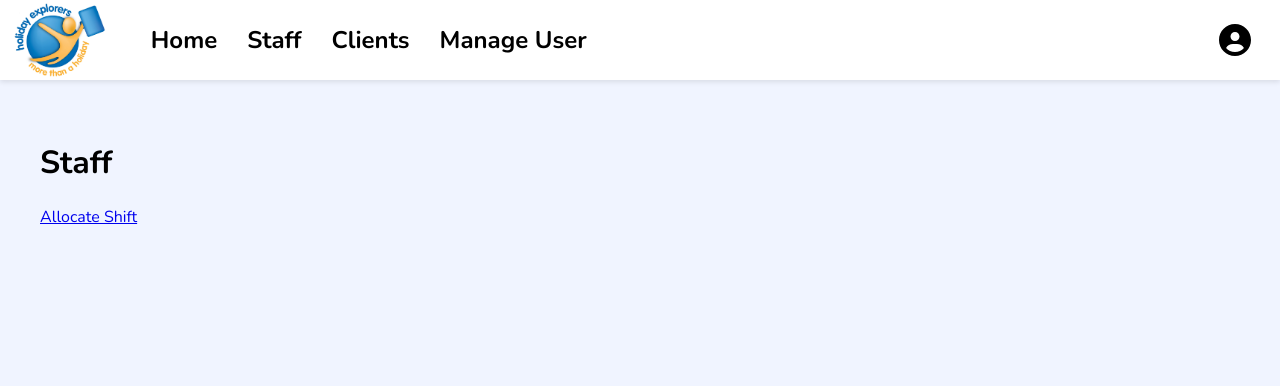
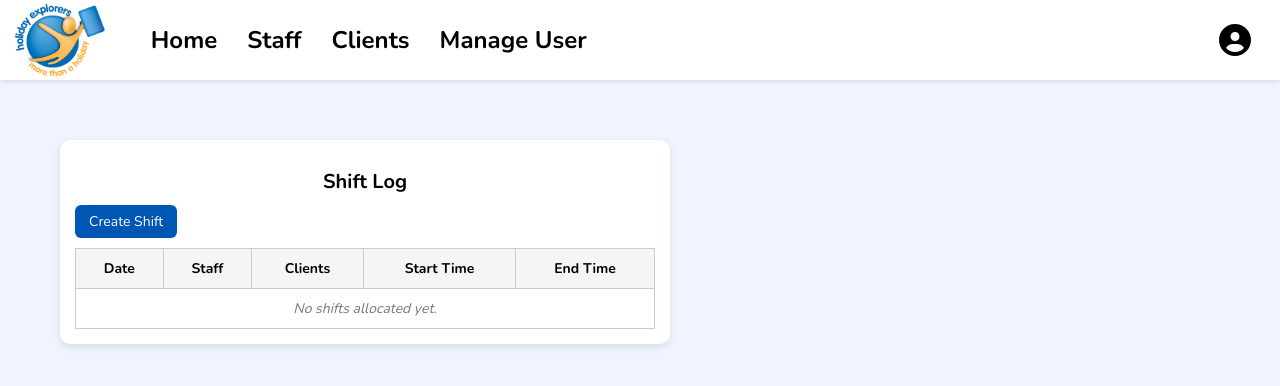
Before and after one commit to HarshPatel093/he-app, a Django app: page /staff/ in a window 1280 px wide. Shown: the top 386 px of the page. Run offline with Django 5.2, Linux system fonts and the light colour scheme; a user stored in the database is signed in; tables that the repository leaves empty hold one stand-in row (values such as "Sample post").

Commit message:
Add shift allocation success message with redirect after 2 seconds and shift log table
Implemented success message display on shift allocation page with a 2second delay before redirecting to Shift Log page

Added Shift Log table layout to display allocated shifts (date, staff, clients, start time, end time)

```diff
--- a/users/templates/users/shift_list.html
+++ b/users/templates/users/shift_list.html
@@ -1,15 +1,99 @@
 {% extends "base.html" %}
 {% block content %}
 
-<div class="staff-page-container">
-    <h1 class="section-heading">Staff</h1>
-
+<div class="staff-dashboard">
+    <div class="shift-table-container">
+      <h1 class="section-heading">Shift Log</h1>
     <div class="btn-container">
-        <a href="{% url 'allocate_shift' %}" class="btn">Allocate Shift</a>
+        <a href="{% url 'allocate_shift' %}" class="btn">Create Shift</a>
     </div>
-
-    <!-- Later we’ll add Staff Log table + Chart here -->
-
+    <table class="shift-table">
+          <thead>
+              <tr>
+                  <th>Date</th>
+                  <th>Staff</th>
+                  <th>Clients</th>
+                  <th>Start Time</th>
+                  <th>End Time</th>
+              </tr>
+          </thead>
+          <tbody>
+              {% for shift in shifts %}
+              <tr>
+                  <td>{{ shift.date }}</td>
+                  <td>{{ shift.staff.name }}</td>
+                  <td>
+                      {% for client in shift.clients.all %}
+                          {{ client.name }}{% if not forloop.last %}, {% endif %}
+                      {% endfor %}
+                  </td>
+                  <td>{{ shift.start_time }}</td>
+                  <td>{{ shift.end_time }}</td>
+              </tr>
+              {% empty %}
+              <tr>
+                  <td colspan="5" class="no-data">No shifts allocated yet.</td>
+              </tr>
+              {% endfor %}
+          </tbody>
+      </table>
+  </div>
 </div>
 
+<style>
+.staff-dashboard {
+    display: flex;
+    justify-content: space-between;
+    align-items: flex-start;
+    margin: 20px;
+}
+
+.shift-table-container {
+    flex: 0 0 50%;
+    background: #fff;
+    padding: 15px;
+    border-radius: 10px;
+    box-shadow: 0 3px 8px rgba(0,0,0,0.1);
+}
+
+.section-heading {
+    text-align: center;
+    font-size: 20px;
+    font-weight: 700;
+    margin-bottom: 10px;
+}
+
+.shift-table {
+    width: 100%;
+    border-collapse: collapse;
+    font-size: 14px;
+}
+.shift-table th, .shift-table td {
+    padding: 10px;
+    border: 1px solid #ccc;
+    text-align: center;
+}
+.shift-table th {
+    background: #f5f5f5;
+}
+.no-data {
+    text-align: center;
+    font-style: italic;
+    color: #777;
+}
+.btn {
+    display: inline-block;
+    margin-bottom: 10px;
+    padding: 7px 14px;
+    background: #0056b3;
+    color: #fff;
+    border-radius: 6px;
+    font-size: 14px;
+    text-decoration: none;
+    transition: background 0.2s ease;
+}
+.btn:hover {
+    background: #003f8a;
+}
+</style>
 {% endblock %}
--- a/users/views.py
+++ b/users/views.py
@@ -11,6 +11,7 @@ from .models import Goal, GoalType
 from django.urls import reverse
 from .forms import ShiftForm
 from .models import Shift
+from django.utils import timezone
 
 def signup(request):
     if request.method == "POST":
@@ -307,7 +308,11 @@ def edit_goals(request, client_id):
 @login_required
 @user_passes_test(lambda u: u.userprofile.role == "admin")
 def shift_list(request):
-    return render(request, "users/shift_list.html")
+    if request.user.userprofile.role != "admin":
+        return redirect("dashboard_redirect")
+
+    shifts = Shift.objects.select_related("staff").prefetch_related("clients").filter(date__gte=timezone.now().date()).order_by("date","date", "start_time")
+    return render(request, "users/shift_list.html", {"shifts": shifts})
 
 @login_required
 @user_passes_test(lambda u: u.userprofile.role == "admin")
@@ -317,7 +322,9 @@ def allocate_shift(request):
         if form.is_valid():
             form.save()
             messages.success(request, "Shift allocated successfully!", extra_tags="shift")
-            return redirect('shift_list')
+            return render(request, 'users/allocate_shift.html', {
+                'form': ShiftForm()
+            })
     else:
         form = ShiftForm()
 
```
Also changed, not shown: users/templates/users/allocate_shift.html (+7 -0 lines).
